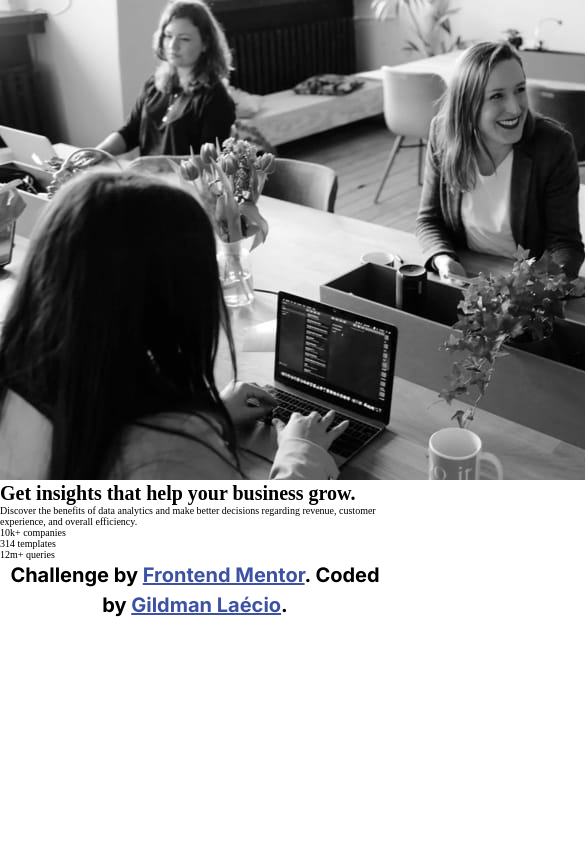
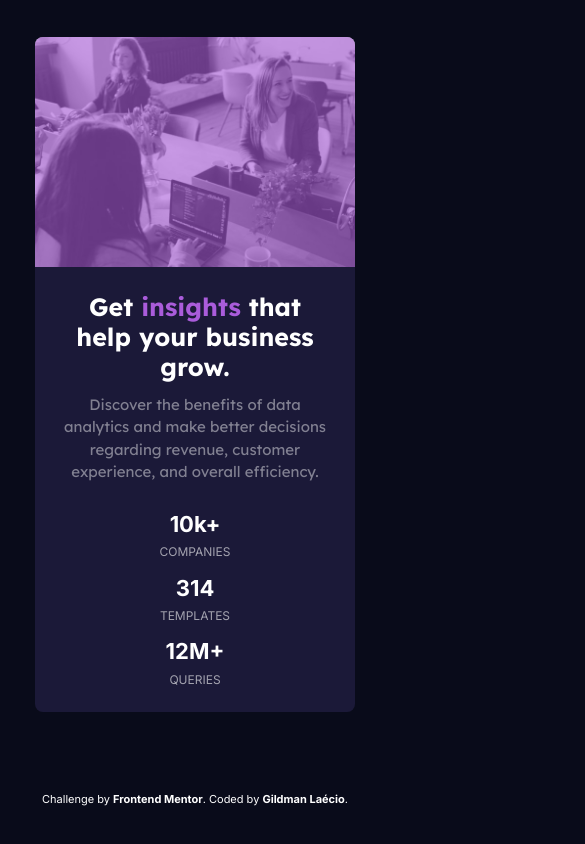
Before and after one commit to gillaercio/stats-preview-card-component-main, a plain HTML site: page index.html in a window 390 px wide. Shown: the top 844 px of the page, 585 px wide, since content can reach past the window. Drawn offline with Linux system fonts and the light colour scheme.

Commit message:
mobile design created

```diff
--- a/assets/css/global.css
+++ b/assets/css/global.css
@@ -15,13 +15,14 @@ html {
   --Footer: hsl(228, 45%, 44%);
 
   --White: hsl(0, 0%, 100%);
-  --Slightly-transparent-white: hsla(0, 0%, 100%, 0.75);
-  --Slightly-transparent-white: hsla(0, 0%, 100%, 0.6);
+  --Slightly-transparent-white-main: hsla(0, 0%, 100%, 0.75);
+  --Slightly-transparent-white-stats: hsla(0, 0%, 100%, 0.6);
 
   --inter: "Inter", serif;
   --lexend: "Lexend Deca", serif;
-  --text-lg: 700 2em/150% var(--inter);
-  --text-inter: 400 1.5em/150% var(--inter);
+  --text-lg-lexend: 700 2.5em/120% var(--lexend);
+  --text-lg-inter: 700 2.2em/120% var(--inter);
+  --text-inter: 400 1.2em/120% var(--inter);
   --text-lexend: 400 1.5em/150% var(--lexend);
-  --text-footer: 400 1.3em/150% var(--inter);
+  --text-footer: 400 1.1em/150% var(--inter);
 }
--- a/assets/css/main.css
+++ b/assets/css/main.css
@@ -1,9 +1,93 @@
+body {
+  display: grid;
+  grid-gap: 5px;
+  height: 100vh;
+  justify-content: center;
+  align-items: center;
+  background-color: var(--Very-dark-blue);
+}
+
+#content {
+  display: grid;
+  justify-content: center;
+  align-items: center;
+  background-color: var(--Dark-desaturated-blue);
+  width: 320px;
+  border-radius: 8px;
+}
+
+.feature-img {
+  background-image: url(../images/image-header-mobile.jpg);
+  background-repeat: no-repeat;
+  background-size: cover;
+  width: 320px;
+  height: 230px;
+  border-top-left-radius: 8px;
+  border-top-right-radius: 8px;
+}
+
+.filter {
+  width: 100%;
+  height: 100%;
+  background-color: var(--Soft-violet);
+  /* background-color: rgba(80, 0, 80, .9); */
+  opacity: .6;
+  border-top-left-radius: 8px;
+  border-top-right-radius: 8px;
+}
+
+.info {
+  padding: 25px;
+  text-align: center;
+}
+
+.info h1 {
+  font: var(--text-lg-lexend);
+  color: var(--White);
+}
+
+.info .accent {
+  color: var(--Soft-violet);
+}
+
+p {
+  padding-block: 12px;
+  font: var(--text-lexend);
+  color: var(--Slightly-transparent-white-main);
+  opacity: .6;
+}
+
+.stats {
+  display: grid;
+  grid-template-columns: repeat(1);
+  grid-gap: 8px;
+  padding-top: 15px;
+}
+
+.ft-stats {
+  font: var(--text-lg-inter);
+  color: var(--White);
+}
+
+.normal-stats {
+  text-transform: uppercase;
+  font: var(--text-inter);
+  color: var(--Slightly-transparent-white-stats);
+}
+
 .attribution {
-  /* font-size: 11px; */
-  font: var(--text-lg);
+  font: var(--text-footer);
+  color: var(--White);
   text-align: center;
 }
 
 .attribution a {
-  color: var(--Footer)
+  color: var(--White);
+  font-weight: 700;
+  text-decoration: none;
 }
+
+.attribution a:hover {
+  text-decoration: underline;
+  opacity: .6;
+}
--- a/index.html
+++ b/index.html
@@ -15,16 +15,29 @@
 </head>
 <body>
 
-  <main>
-    <img src="assets/images/image-header-mobile.jpg" alt="Peoples working">
-    <h1>Get <span>insights</span> that help your business grow.</h1>
-    <p>
-      Discover the benefits of data analytics and make better decisions regarding revenue, customer
-      experience, and overall efficiency.
-    </p>
-    <div><span>10k+</span> <span>companies</span></div>
-    <div><span>314</span> <span>templates</span></div>
-    <span><span>12m+</span> <span>queries</span></span>
+  <main id="content">
+    <div class="feature-img">
+      <div class="filter"></div>
+    </div>
+    <div class="info">
+      <h1>Get <span class="accent">insights</span> that help your business grow.</h1>
+      <p>
+        Discover the benefits of data analytics and make better decisions regarding revenue, customer
+        experience, and overall efficiency.
+      </p>
+      <div class="stats">
+        <span class="ft-stats">10k+</span>
+        <span class="normal-stats">companies</span>
+      </div>
+      <div class="stats">
+        <span class="ft-stats">314</span>
+        <span class="normal-stats">templates</span>
+      </div>
+      <div class="stats">
+        <span class="ft-stats">12M+</span>
+        <span class="normal-stats">queries</span>
+      </div>
+    </div>
   </main>
 
   <footer class="attribution">
```
